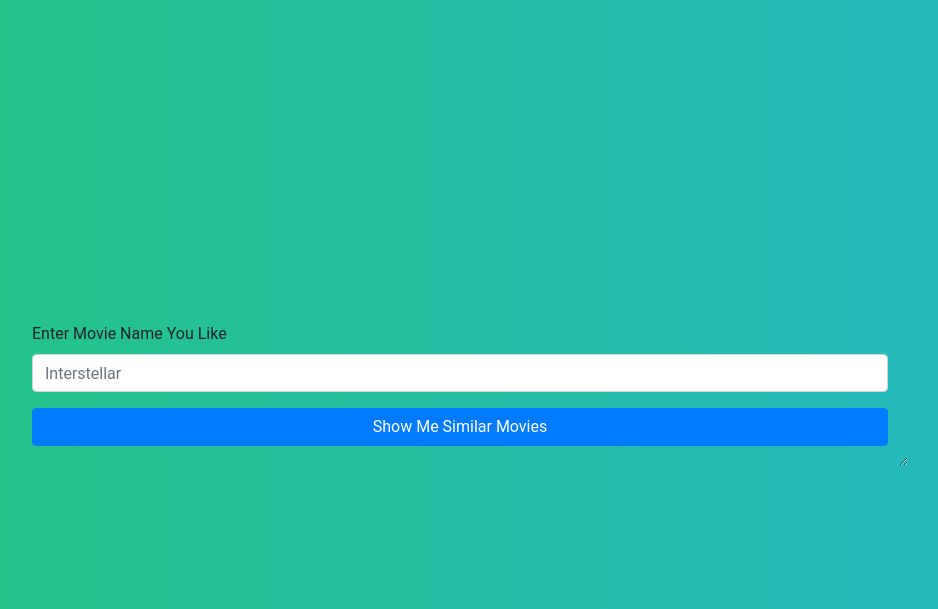
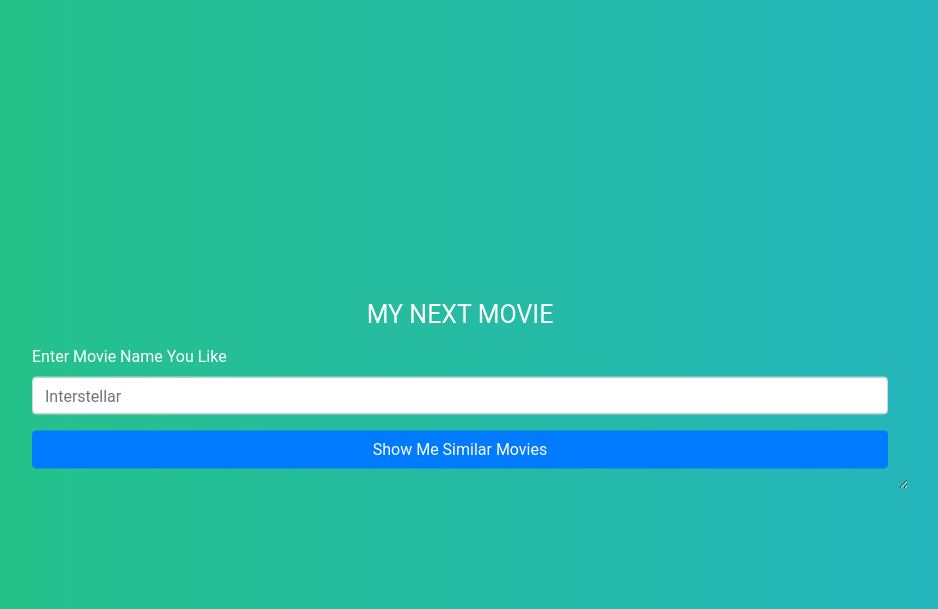
Before and after one commit to hemantsirsat/Movie-Recommendation-Site, a Flask app: page / in a window 1280 px wide. Shown: the part 16-625 px from the top of the page, without its empty margins (180-1118 px from the left). Run offline with Flask 2, Linux system fonts and the light colour scheme; some libraries are stand-ins or nearby versions.

Commit message:
Fix in UI

```diff
--- a/static/style.css
+++ b/static/style.css
@@ -1,6 +1,6 @@
 body{
     background: -webkit-linear-gradient(left, #25c481, #25b7c4);
-    background: linear-gradient(to right, #25c481, #25b7c4);
+    background: linear-gradient(to right, #25c481, #25b3c4);
     font-family: 'Roboto', sans-serif;
 }
 
@@ -38,7 +38,7 @@ body{
 }
 
 .center h1{
-    font-size: 18px;
+    font-size: 25px;
     color:white;
     text-transform: uppercase;
     font-weight: 300;
@@ -55,7 +55,7 @@ td{
     text-align: left;
     vertical-align:middle;
     font-weight: 150;
-    font-size: 15px;
+    font-size: 20px;
     color: #fff;
     border-bottom: solid 1px rgba(255,255,255,0.1);
 }
@@ -63,3 +63,6 @@ td{
     margin: 5px;
     width: 100%;
 }
+label{
+    color: white;
+}
--- a/templates/home.html
+++ b/templates/home.html
@@ -6,6 +6,7 @@
 </nav>
     <div class="container">
         <div class="form1 center">
+          <h1><b>My Next Movie</b></h1>
         <form method="POST">
             <div class="form-group">
                 <label for="username">Enter Movie Name You Like</label>
--- a/templates/movie.html
+++ b/templates/movie.html
@@ -15,7 +15,7 @@
 
             </table>
             <form method="POST">
-                <button type="submit" class="btn btn-info new-movie">Search For Another Movie</button>
+                <button type="submit" class="btn btn-primary new-movie">Search For Another Movie</button>
             </form>
         </div>
     </div>
```
